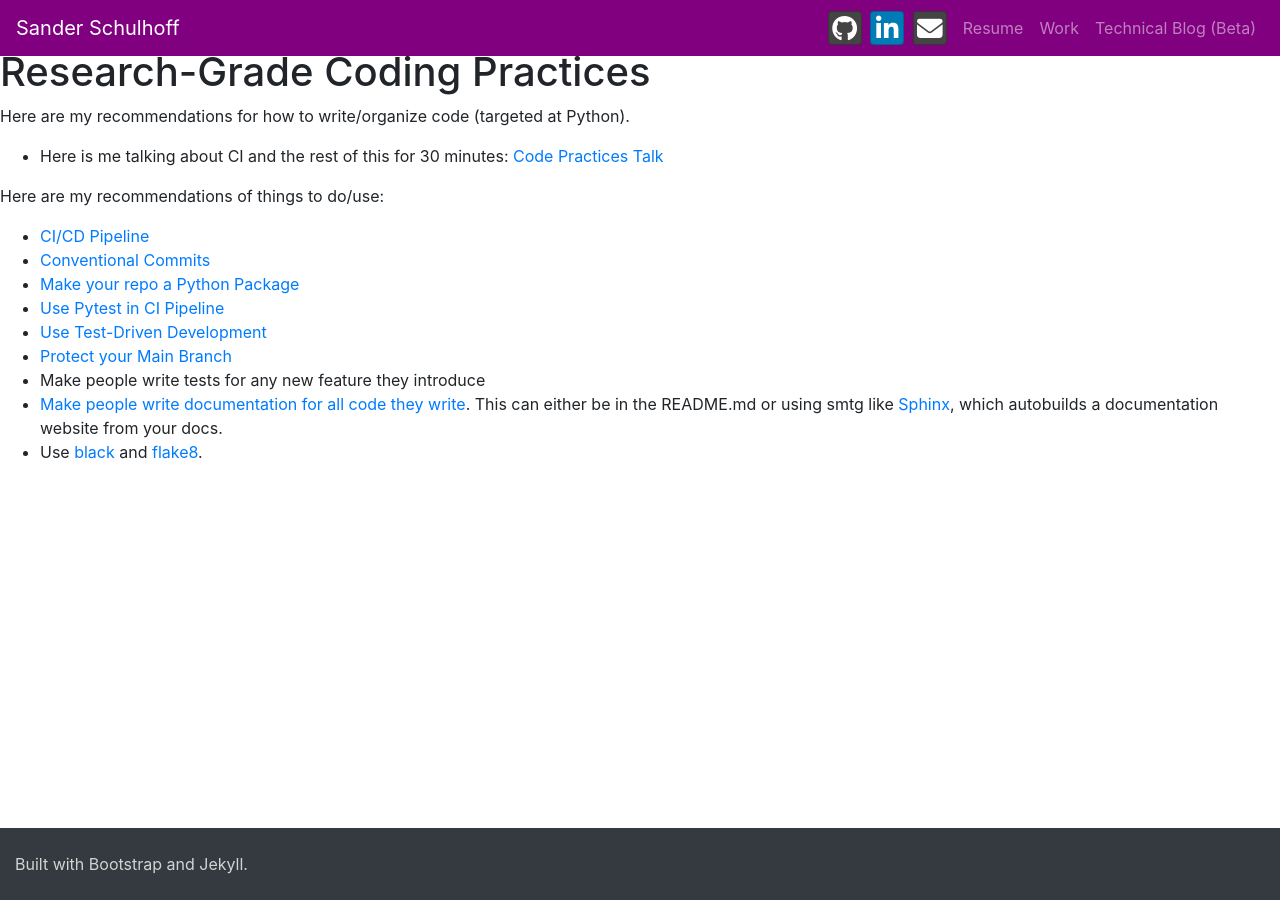
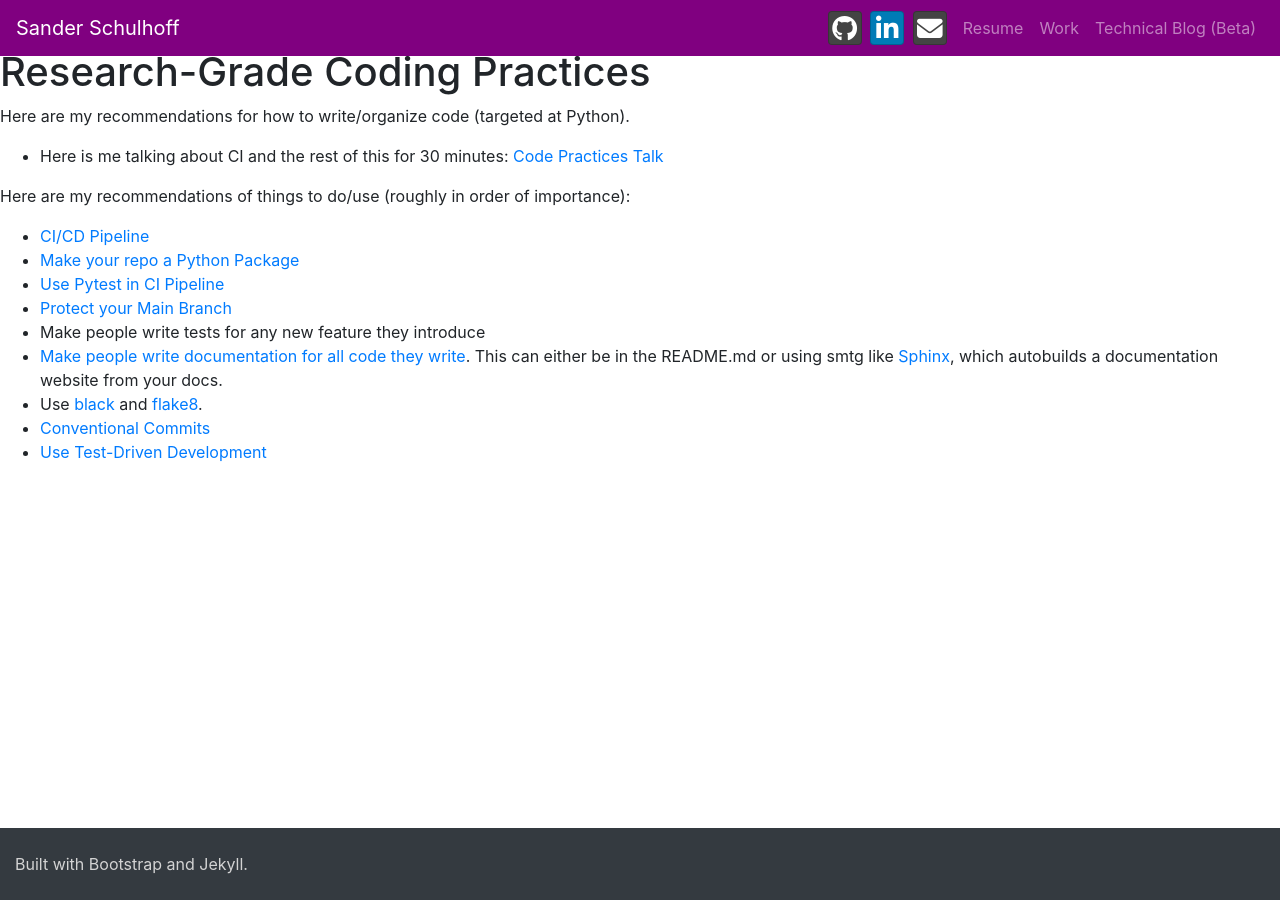
Before and after one commit to trigaten/trigaten.github.io, a Jekyll site: the page built from _posts/2023-01-05-Python-Stack.md, in a window 1280 px wide. Built offline with Jekyll 4.4.1, drawn with Linux system fonts in a browser that asks for light colours; nearby versions of some CDN libraries.

Commit message:
feat: order of importance

```diff
--- a/_posts/2023-01-05-Python-Stack.md
+++ b/_posts/2023-01-05-Python-Stack.md
@@ -4,14 +4,14 @@ Here are my recommendations for how to write/organize code (targeted at Python).
 
 - Here is me talking about CI and the rest of this for 30 minutes: [Code Practices Talk](https://www.youtube.com/watch?v=sw3v4Snopjc)
 
-Here are my recommendations of things to do/use:
+Here are my recommendations of things to do/use (roughly in order of importance):
 
 - [CI/CD Pipeline](https://github.blog/2022-02-02-build-ci-cd-pipeline-github-actions-four-steps/)
-- [Conventional Commits](https://www.conventionalcommits.org/en/v1.0.0/)
 - [Make your repo a Python Package](https://packaging.python.org/)
 - [Use Pytest in CI Pipeline](https://docs.pytest.org/en/7.4.x/)
-- [Use Test-Driven Development](https://en.wikipedia.org/wiki/Test-driven_development#:~:text=Test%2Ddriven_development%20(TDD),software%20against%20all%20test%20cases.)
 - [Protect your Main Branch](https://docs.github.com/en/repositories/configuring-branches-and-merges-in-your-repository/managing-protected-branches/about-protected-branches)
 - Make people write tests for any new feature they introduce
 - [Make people write documentation for all code they write](https://peps.python.org/pep-0008/). This can either be in the README.md or using smtg like [Sphinx](https://www.sphinx-doc.org/en/master/), which autobuilds a documentation website from your docs.
 - Use [black](https://github.com/psf/black) and [flake8](https://flake8.pycqa.org/en/latest/).
+- [Conventional Commits](https://www.conventionalcommits.org/en/v1.0.0/)
+- [Use Test-Driven Development](https://en.wikipedia.org/wiki/Test-driven_development#:~:text=Test%2Ddriven_development%20(TDD),software%20against%20all%20test%20cases.)
```
